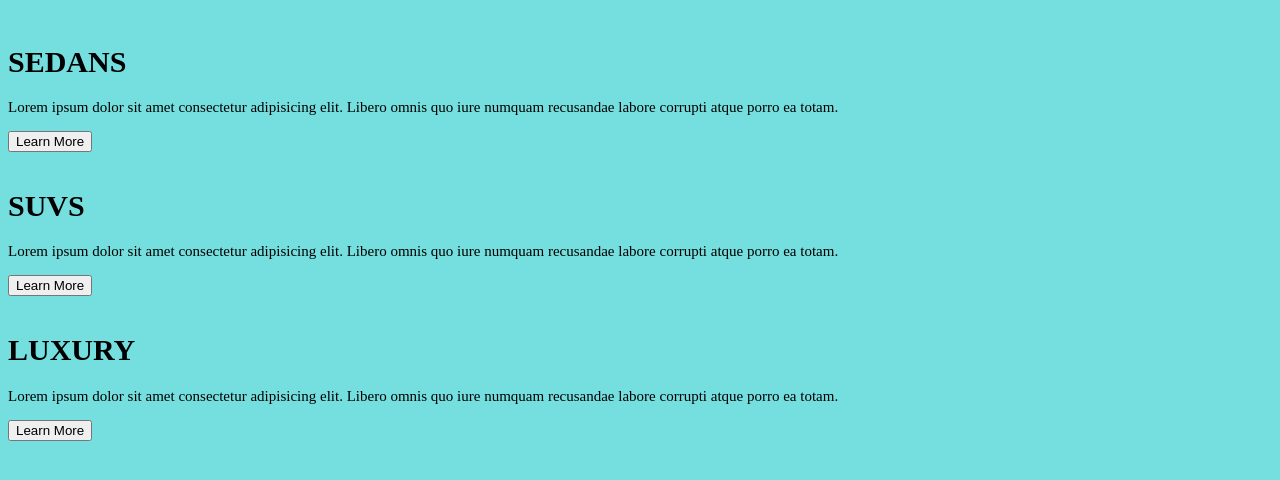
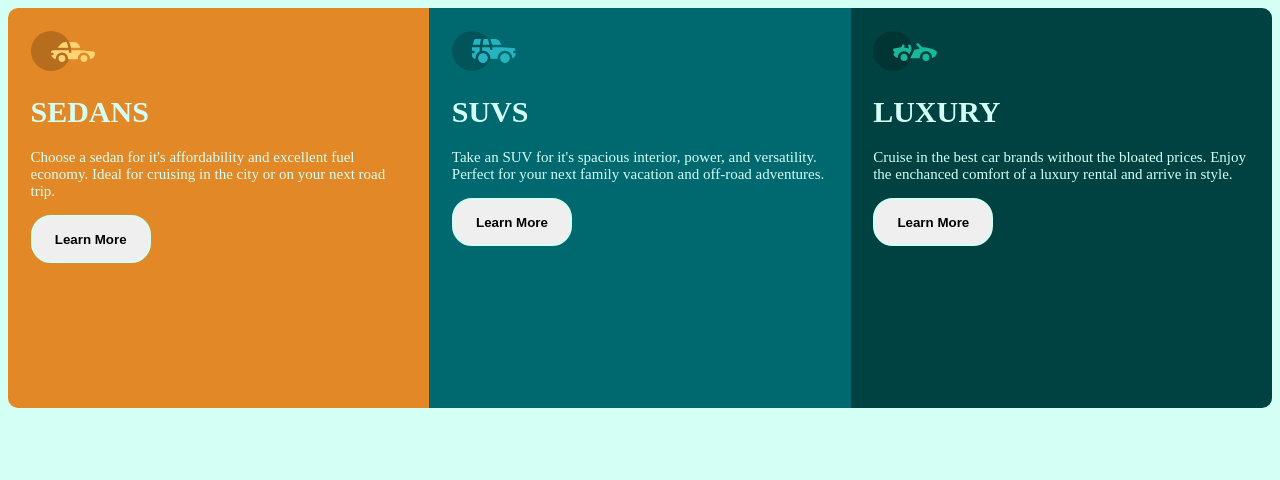
Before and after one commit to Hachikoi-the-creator/Front-end__3preview-cars, a website: page index.html in a window 1280 px wide. Drawn offline with Linux system fonts and the light colour scheme.

Commit message:
almost finished

```diff
--- a/index.html
+++ b/index.html
@@ -1,38 +1,42 @@
 <!DOCTYPE html>
 <html lang="en">
   <head>
-  <meta charset="UTF-8">
-  <meta http-equiv="X-UA-Compatible" content="IE=edge">
-  <meta name="viewport" content="width=device-width, initial-scale=1.0">
-  <link rel="stylesheet" href="styles/CSS/main.css">
+    <meta charset="UTF-8" />
+    <meta http-equiv="X-UA-Compatible" content="IE=edge" />
+    <meta name="viewport" content="width=device-width, initial-scale=1.0" />
+    <link rel="stylesheet" href="styles/CSS/main.css" />
     <title>Tittle</title>
   </head>
   <body>
     <div class="container">
-
       <!-- 1st, sedan car -->
       <div class="car">
-      <img src="" alt="">
+        <img src="./img/icon-sedans.svg" alt="cute little sedan image" />
         <h1>sedans</h1>
-      <p>Lorem ipsum dolor sit amet consectetur adipisicing elit. Libero omnis quo iure numquam recusandae labore corrupti atque porro ea totam.</p>
+        <p>
+          Choose a sedan for it's affordability and excellent fuel economy. Ideal for cruising in the city or on your next road trip.
+        </p>
         <button>Learn More</button>
       </div>
       <!-- 2nd, Suv car -->
       <div class="car">
-      <img src="" alt="">
+        <img src="./img/icon-suvs.svg" alt="cute little suv image" />
         <h1>suvs</h1>
-      <p>Lorem ipsum dolor sit amet consectetur adipisicing elit. Libero omnis quo iure numquam recusandae labore corrupti atque porro ea totam.</p>
+        <p>
+          Take an SUV for it's spacious interior, power, and versatility. Perfect for your next family vacation and off-road adventures.
+        </p>
         <button>Learn More</button>
       </div>
       <!-- 3rd, sedan car -->
       <div class="car">
-      <img src="" alt="">
+        <img src="./img/icon-luxury.svg" alt="cute little porsche image" />
         <h1>luxury</h1>
-      <p>Lorem ipsum dolor sit amet consectetur adipisicing elit. Libero omnis quo iure numquam recusandae labore corrupti atque porro ea totam.</p>
+        <p>
+          Cruise in the best car brands without the bloated prices. Enjoy the enchanced comfort of a luxury rental and arrive in style.
+        </p>
         <button>Learn More</button>
       </div>
-
-  </div><!-- end of container -->
-
+    </div>
+    <!-- end of container -->
   </body>
 </html>
--- /dev/null
+++ b/styles/scss/_colors.scss
@@ -0,0 +1,7 @@
+$secondary-color: #004949;
+$accent-color: #0070cc;
+$main-color: #d3fff4;
+
+$sedan-color: hsl(31, 77%, 52%);
+$suv-color: hsl(184, 100%, 22%);
+$luxury-color: hsl(179, 100%, 13%);
--- /dev/null
+++ b/styles/scss/_index.scss
@@ -0,0 +1,2 @@
+// All the _part
+@forward 'colors';
--- a/styles/scss/main.scss
+++ b/styles/scss/main.scss
@@ -1,10 +1,71 @@
-@use 'index' as *;
+@use "index" as *;
 
-body, html {
-  background-color: $background;
+// Basic config
+body,
+html {
+  background-color: $main-color;
   font-size: 15px;
+  color: $main-color;
 }
 
 h1 {
   text-transform: uppercase;
 }
+
+// layout for boxes
+.container {
+  display: grid;
+  grid-template-columns: repeat(auto-fit, minmax(200px, 1fr));
+  grid-auto-rows: 400px;
+
+  :nth-child(1){
+    background-color: $sedan-color;
+    border-radius: 10px 0 0 10px;
+    p{background-color: inherit;}
+    h1{background-color: inherit;}
+    img{background-color: inherit;}
+    button:hover {
+      color: $main-color;
+      background-color: $sedan-color;
+    }
+
+  }
+  :nth-child(2){
+    background-color: $suv-color;
+    p{background-color: inherit;}
+    h1{background-color: inherit;}
+    img{background-color: inherit;}
+    button:hover {
+      color: $main-color;
+      background-color: $suv-color;
+    }
+  }
+  :nth-child(3){
+    background-color: $luxury-color;
+    border-radius: 0 10px 10px 0;
+    p{background-color: inherit;}
+    h1{background-color: inherit;}
+    img{background-color: inherit;}
+    button:hover {
+      color: $main-color;
+      background-color: $luxury-color;
+    }
+  }
+
+  div {
+    // border: 1px solid black;
+    padding: 3ch;
+  }
+
+  button {
+    border: 2px $main-color solid;
+    // border-style: none;
+    border-radius: 20px;
+    padding: 2ch 3ch;
+    font-weight: 700;
+
+    &:hover {
+      cursor: pointer;
+    }
+  }
+}
```
Also changed, not shown: README.md (added), img/favicon-32x32.png (added), img/icon-luxury.svg (added), img/icon-sedans.svg (added), img/icon-suvs.svg (added), styles/CSS/main.css, styles/scss/_responsive.scss (added), 1 other file. Lines whose indentation alone changed are shown as unchanged.
